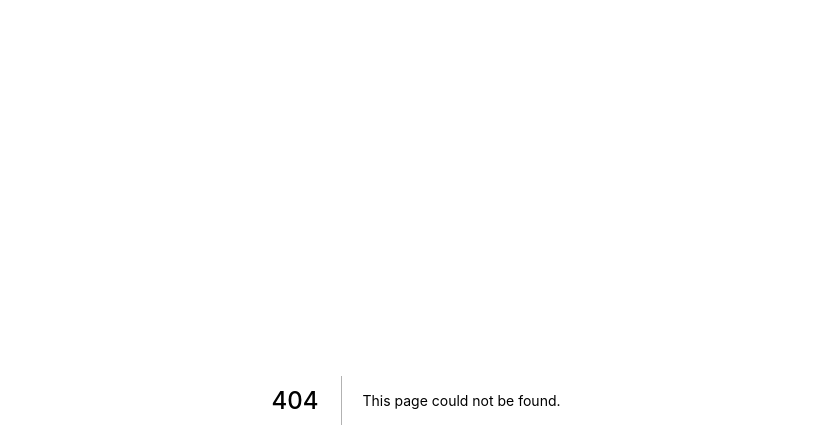
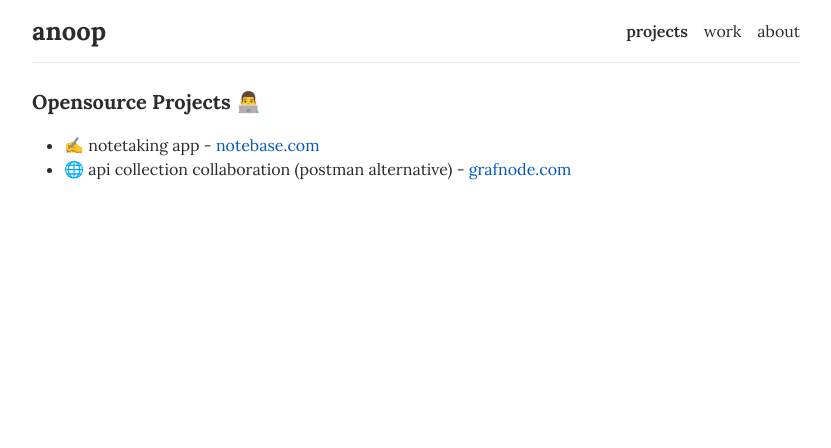
Before and after one commit to helloanoop/helloanoop.com, a Next.js app: page /projects in a window 1280 px wide. Before the commit this address had no page. Shown: the top 448 px of the page, without its empty margins (224-1055 px from the left). Built offline with nearby package versions, Linux system fonts and the light colour scheme.

Commit message:
feat: projects page

```diff
--- /dev/null
+++ b/src/pages/projects.js
@@ -0,0 +1,25 @@
+import Head from 'next/head';
+import Header from 'components/Header';
+
+export default function Index() {
+  return (
+    <>
+      <Head>
+        <title>Anoop</title>
+        <meta name="description" />
+        <link rel="icon" href="/favicon.ico" />
+      </Head>
+
+      <Header />
+      <main className="page page-work">
+        <div className="page-content">
+          <h4 className="text-xl font-bold">Opensource Projects 👨‍💻</h4>
+          <ul className="mt-2">
+            <li>✍️ notetaking app - <a target="_blank" rel="noreferrer" href="www.notebase.com">notebase.com</a></li>
+            <li>🌐 api collection collaboration (postman alternative) - <a target="_blank" rel="noreferrer" href="www.grafnode.com">grafnode.com</a></li>
+          </ul>
+        </div>
+      </main>
+    </>
+  );
+};
```
